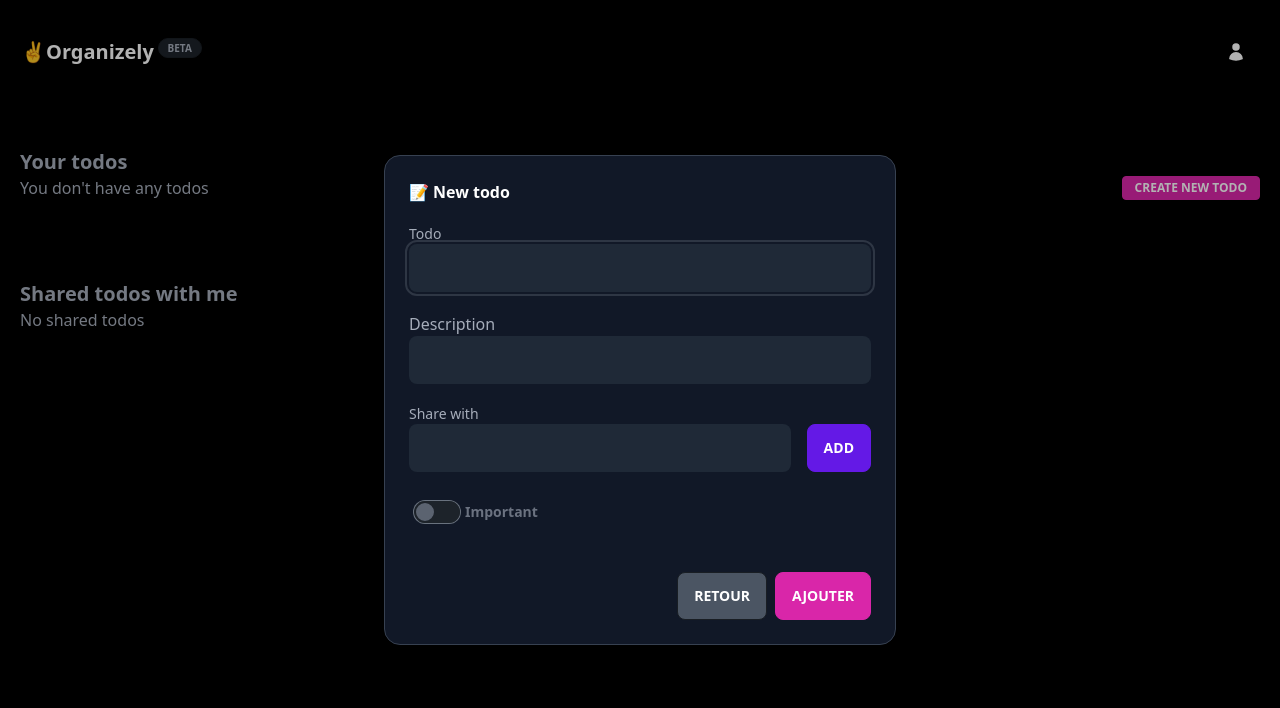
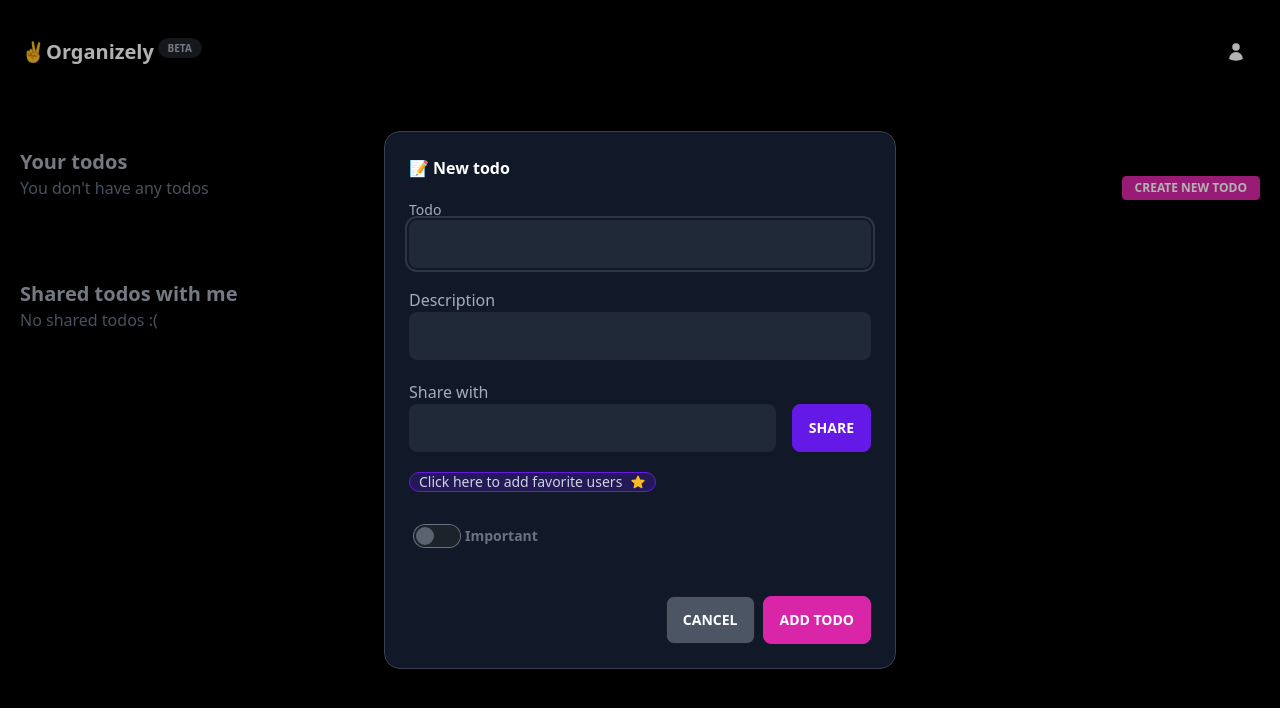
Before and after one commit to ethantaylan/organizely, a React (Vite) app: page /tasks in a window 1280 px wide. Both pictures are taken after a click on the button "CREATE NEW TODO". Shown: the top 708 px of the page. Built offline with nearby package versions, Linux system fonts and the light colour scheme.

Commit message:
feat: added favs

```diff
--- a/src/components/layout/layout/header.tsx
+++ b/src/components/layout/layout/header.tsx
@@ -1,10 +1,12 @@
 import { useAuth0 } from "@auth0/auth0-react";
 import React from "react";
 import LoginButton from "../../../auth0/login-button";
-import { NavLink } from "react-router-dom";
+import { NavLink, useNavigate } from "react-router-dom";
 
 export const Header: React.FC = () => {
   const { user, logout } = useAuth0();
+
+  const navigate = useNavigate();
 
   return (
     <div className="navbar flex justify-between p-0 text-primary-content">
@@ -13,9 +15,13 @@ export const Header: React.FC = () => {
           className="relative font-black p-0 text-white normal-case text-xl"
           to="/"
         >
-
           ✌Organizely
-          <span style={{fontSize: 10}} className="absolute font-bold badge -right-12">BETA</span>
+          <span
+            style={{ fontSize: 10 }}
+            className="absolute font-bold badge -right-12"
+          >
+            BETA
+          </span>
         </NavLink>
       </div>
       {!user ? (
@@ -36,13 +42,9 @@ export const Header: React.FC = () => {
               className="menu menu-sm dropdown-content mt-3 z-[1] p-2 shadow bg-base-100 rounded-box w-52"
             >
               <li>
-                <a className="justify-between">
-                  Profile
-                  <span className="badge">New</span>
-                </a>
-              </li>
-              <li>
-                <a>Settings</a>
+                <span onClick={() => navigate("/tasks")} className="justify-between">
+                  My todos
+                </span>
               </li>
               <li onClick={() => logout()}>
                 <a>Logout</a>
--- a/src/components/menu.tsx
+++ b/src/components/menu.tsx
@@ -14,11 +14,17 @@ export interface MenuProps {
 
 export const Menu: React.FC<MenuProps> = ({ items }) => {
   return (
-    <details className="dropdown dropdown-left">
-      <summary className="mb-1 p-2 hover:bg-gray-800 bg-gray-900 btn border-none">
+    <div className="dropdown dropdown-left">
+      <label
+        tabIndex={0}
+        className="mb-1 p-2 hover:bg-gray-800 bg-gray-900 btn border-none"
+      >
         <EllipsisVerticalIcon className="w-5" />
-      </summary>
-      <ul className="p-1 shadow menu dropdown-content z-[1] bg-gray-800 rounded w-52">
+      </label>
+      <ul
+        tabIndex={0}
+        className="p-1 shadow menu dropdown-content z-[1] bg-gray-800 rounded w-52"
+      >
         {items.map((item, index) => (
           <li
             onClick={item.onClick}
@@ -31,6 +37,6 @@ export const Menu: React.FC<MenuProps> = ({ items }) => {
           </li>
         ))}
       </ul>
-    </details>
+    </div>
   );
 };
--- a/src/components/new-todo-modal.tsx
+++ b/src/components/new-todo-modal.tsx
@@ -1,5 +1,6 @@
 import React from "react";
 import { Switch } from "./switch";
+import { StarIcon } from "@heroicons/react/24/solid";
 
 export interface NewTodoModalProps {
   onConfirm: () => void;
@@ -14,6 +15,9 @@ export interface NewTodoModalProps {
   sharedValue: string;
   sharedEmails: string[];
   showAlert: boolean;
+  onShowFavs: () => void;
+  favorites: string[];
+  onClickAddValue: () => void;
 }
 
 export const NewTodoModal: React.FC<NewTodoModalProps> = ({
@@ -29,6 +33,9 @@ export const NewTodoModal: React.FC<NewTodoModalProps> = ({
   sharedValue,
   sharedEmails,
   showAlert,
+  onShowFavs,
+  favorites,
+  onClickAddValue,
 }) => {
   return (
     <React.Fragment>
@@ -63,10 +70,14 @@ export const NewTodoModal: React.FC<NewTodoModalProps> = ({
               className="input mb-5 w-full bg-gray-800"
             />
 
-            <label htmlFor="todo" className="me-2 text-sm">
+            <div className="flex w-full">
+              <label htmlFor="todo" className="me-2">
                 Share with
               </label>
-            <div className="flex">
+            </div>
+
+            <div className="flex w-full">
+              <div className="items-center flex w-full">
                 <input
                   autoComplete="on"
                   value={sharedValue}
@@ -75,13 +86,41 @@ export const NewTodoModal: React.FC<NewTodoModalProps> = ({
                   placeholder=""
                   className="input w-full text-sm bg-gray-800"
                 />
+              </div>
               <span onClick={addShared} className="btn ms-4 btn-primary">
-                Add
+                Share
               </span>
             </div>
 
+            <div className="dropdown whitespace-nowrap dropdown-bottom mt-5">
+              <label
+                tabIndex={0}
+                className=" cursor-pointer flex badge mb-1 bg-opacity-25 badge-primary"
+              >
+                <span onClick={onShowFavs} className="me-2 text-slate-300">
+                  Click here to add favorite users
+                </span>
+                <StarIcon className="w-4 text-warning" />
+              </label>
+              <ul
+                tabIndex={0}
+                className="p-1 shadow menu dropdown-content z-[1] cursor-pointer bg-gray-800 rounded-xl w-52"
+              >
+                {favorites.map((fav) => (
+                  <li
+                    onClick={onClickAddValue}
+                    className="text-white flex items-center justify-center hover:text-secondary h-8"
+                  >
+                    {fav}
+                  </li>
+                ))}
+              </ul>
+            </div>
+
             {showAlert && (
-              <p className="ms-1 mb-3 rounded text-red-600">Wrong adresse email format</p>
+              <p className="ms-1 mb-3 rounded text-red-600">
+                Wrong adresse email format
+              </p>
             )}
 
             {sharedEmails.map((shared) => (
@@ -108,10 +147,10 @@ export const NewTodoModal: React.FC<NewTodoModalProps> = ({
                 onClick={onClose}
                 className="btn me-2 mt-10 text-white bg-gray-600 "
               >
-                Retour
+                Cancel
               </button>
               <button onClick={onConfirm} className="btn mt-10 btn-secondary">
-                Ajouter
+                Add todo
               </button>
             </div>
           </div>
--- a/src/components/todos/todos-list.tsx
+++ b/src/components/todos/todos-list.tsx
@@ -43,7 +43,7 @@ export const TodosList: React.FC<TodosProps> = ({
     <React.Fragment>
       <div className="bg-gray-900 my-4 p-4 rounded text-primary-content">
         <div className="flex justify-between items-center w-full">
-          <div className="flex items-center">
+          <div className="flex w-full items-center">
             <h2 className="font-semibold text-slate-200">{name}</h2>
             {isImportant && (
               <h2 className="badge whitespace-nowrap bg-blue-600 text-white p-3 ms-4">
@@ -51,6 +51,7 @@ export const TodosList: React.FC<TodosProps> = ({
               </h2>
             )}
           </div>
+            <Menu items={menuItems} />
           <h3 className="text-slate-400 text-sm mt-2">{description}</h3>
           {isShared && (
             <span
@@ -62,7 +63,6 @@ export const TodosList: React.FC<TodosProps> = ({
             </span>
           )}
         </div>
-        <Menu items={menuItems} />
       </div>
     </React.Fragment>
   );
--- a/src/pages/tasks.tsx
+++ b/src/pages/tasks.tsx
@@ -10,9 +10,10 @@ import {
   getSharedTodos,
   getTodosByEmail,
   postTodo,
-} from "../services";
+} from "../services/todos";
 import { Alert } from "../components/alert";
 import Swal from "sweetalert2";
+import { getFavoritesByEmail } from "../services/favorites";
 
 export const Tasks: React.FC = () => {
   const { user } = useAuth0();
@@ -27,9 +28,9 @@ export const Tasks: React.FC = () => {
   const [sharedWithEmail, setSharedWithEmail] = React.useState<string>("");
   const [showEmailWrongAlert, setEmailWrongAlert] =
     React.useState<boolean>(false);
-
   const [todoId, setTodoId] = React.useState<number>();
   const [todoAlert, setTodoAlert] = React.useState<boolean>(false);
+  const [favorites, setFavorites] = React.useState<string[]>([""]);
 
   const postTodoFetch = useAxios(
     postTodo(
@@ -46,6 +47,7 @@ export const Tasks: React.FC = () => {
     getTodosByEmail(user?.email || ""),
     false
   );
+
   const deleteTodoByIdFetch = useAxios<Todos>(
     deleteTodoById(todoId || 0),
     false
@@ -55,6 +57,28 @@ export const Tasks: React.FC = () => {
     getSharedTodos(user?.email || ""),
     false
   );
+
+  // eslint-disable-next-line @typescript-eslint/no-explicit-any
+  const getFavoritesByEmailFetch = useAxios<any>(
+    getFavoritesByEmail(user?.email || ""),
+    false
+  );
+
+  React.useEffect(() => {
+    if (user) {
+      getFavoritesByEmailFetch.executeFetch();
+    }
+  }, [user]);
+
+  React.useEffect(() => {
+    if (getFavoritesByEmailFetch.response) {
+      setFavorites(
+        getFavoritesByEmailFetch?.response?.[0]?.favorites?.map(
+          (fav: string[]) => fav
+        )
+      );
+    }
+  }, [getFavoritesByEmailFetch.response]);
 
   React.useEffect(() => {
     if (user) {
@@ -190,6 +214,13 @@ export const Tasks: React.FC = () => {
         }}
         sharedEmails={todoShareWith}
         showAlert={showEmailWrongAlert}
+        onShowFavs={function (): void {
+          throw new Error("Function not implemented.");
+        }}
+        favorites={favorites}
+        onClickAddValue={function (): void {
+          throw new Error("Function not implemented.");
+        }}
       />
       <div className="mt-5">
         <div className="flex mt-10 items-end justify-between">
@@ -200,7 +231,7 @@ export const Tasks: React.FC = () => {
             {todos.length === 0 ? (
               <>
                 <p className="text-xl font-bold">Your todos</p>
-                <p>You don't have any todos</p>
+                <p className="text-slate-500">You don't have any todos</p>
               </>
             ) : (
               "My todos"
@@ -234,7 +265,7 @@ export const Tasks: React.FC = () => {
           {sharedTodos.length === 0 && (
             <div className="my-20">
               <p className="text-xl font-bold">Shared todos with me</p>
-              <p>No shared todos</p>
+              <p className="text-slate-500">No shared todos :(</p>
             </div>
           )}
         </p>
--- /dev/null
+++ b/src/services/favorites/index.ts
@@ -0,0 +1,14 @@
+import { AxiosRequestConfig } from "axios";
+import { SUPABASE_ANONKEY, SUPABASE_URL } from "../../config";
+
+export const getFavoritesByEmail = (email: string): AxiosRequestConfig => ({
+  url: `${SUPABASE_URL}/rest/v1/favorites`,
+  method: "GET",
+  params: {
+    email: `eq.${email}`,
+    select: "*",
+  },
+  headers: {
+    apikey: SUPABASE_ANONKEY,
+  },
+});
--- a/src/services/index.ts
+++ b/src/services/todos/index.ts
@@ -1,5 +1,5 @@
 import { AxiosRequestConfig } from "axios";
-import { SUPABASE_ANONKEY, SUPABASE_URL } from "../config";
+import { SUPABASE_ANONKEY, SUPABASE_URL } from "../../config";
 
 export const postTodo = (
   todoName: string,
@@ -38,20 +38,8 @@ export const getSharedTodos = (email: string): AxiosRequestConfig => ({
   url: `${SUPABASE_URL}/rest/v1/todos`,
   method: "GET",
   params: {
-    // authorized_users: `cs.${email}`,
     authorized_users: `cs.{${email}}`,
 
-    select: "*",
-  },
-  headers: {
-    apikey: SUPABASE_ANONKEY,
-  },
-});
-
-export const getTodos = (): AxiosRequestConfig => ({
-  url: `${SUPABASE_URL}/rest/v1/todos`,
-  method: "GET",
-  params: {
     select: "*",
   },
   headers: {
```
Lines whose indentation alone changed are shown as unchanged.
